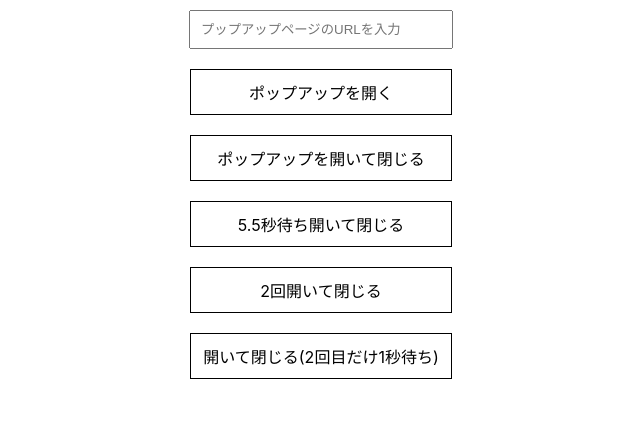
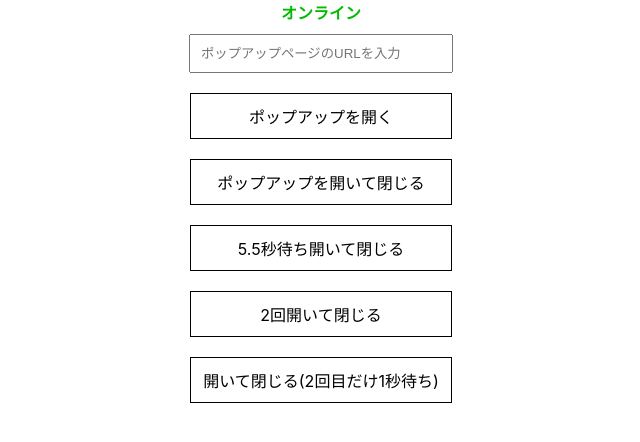
Before and after one commit to yamagame/popupblock-sample, a React (Create React App) app: page / in a window 1280 px wide. Shown: the top 442 px of the page, without its empty margins (319-959 px from the left). Built offline with nearby package versions, Linux system fonts and the light colour scheme.

Commit message:
オンライン、オフラインの判定処理追加

```diff
--- a/src/App.css
+++ b/src/App.css
@@ -18,3 +18,13 @@
   flex-direction: row;
   justify-content: center;
 }
+
+.online {
+  color: #0b0;
+  font-weight: bold;
+}
+
+.offline {
+  color: red;
+  font-weight: bold;
+}
--- a/src/App.js
+++ b/src/App.js
@@ -8,6 +8,36 @@ const endMessage = "処理終了";
 function App() {
   const [message, setMessage] = React.useState("");
   const [targetUrl, setTargetUrl] = React.useState("");
+  const [onlineMessage, setOnlineMessage] = React.useState("");
+  const [onlineClass, setOnlineClass] = React.useState("");
+
+  React.useEffect(() => {
+    if (window.navigator.onLine) {
+      setOnlineMessage("オンライン");
+    } else {
+      setOnlineMessage("オフライン");
+    }
+    const onOnline = (e) => {
+      setOnlineMessage("オンライン");
+    };
+    const onOffline = (e) => {
+      setOnlineMessage("オフライン");
+    };
+    window.addEventListener("offline", onOffline);
+    window.addEventListener("online", onOnline);
+    return () => {
+      window.removeEventListener("offline", onOffline);
+      window.removeEventListener("online", onOnline);
+    };
+  }, []);
+
+  React.useEffect(() => {
+    if (onlineMessage === "オンライン") {
+      setOnlineClass("online");
+    } else {
+      setOnlineClass("offline");
+    }
+  }, [onlineMessage]);
 
   const onClickOpenPopup = () => {
     window.open(targetUrl);
@@ -78,12 +108,15 @@ function App() {
   return (
     <div>
       <div className="row">
+        <div className={onlineClass}>{onlineMessage}</div>
+      </div>
+      <div className="row">
         <input
           className="input"
           type="text"
           onChange={onChange}
           value={targetUrl}
-          placeholder="プップアップページのURLを入力"
+          placeholder="ポップアップページのURLを入力"
         />
       </div>
       <div className="row">
```
Also changed, not shown: 15 other files (tests, documents, lock files or other folders).
